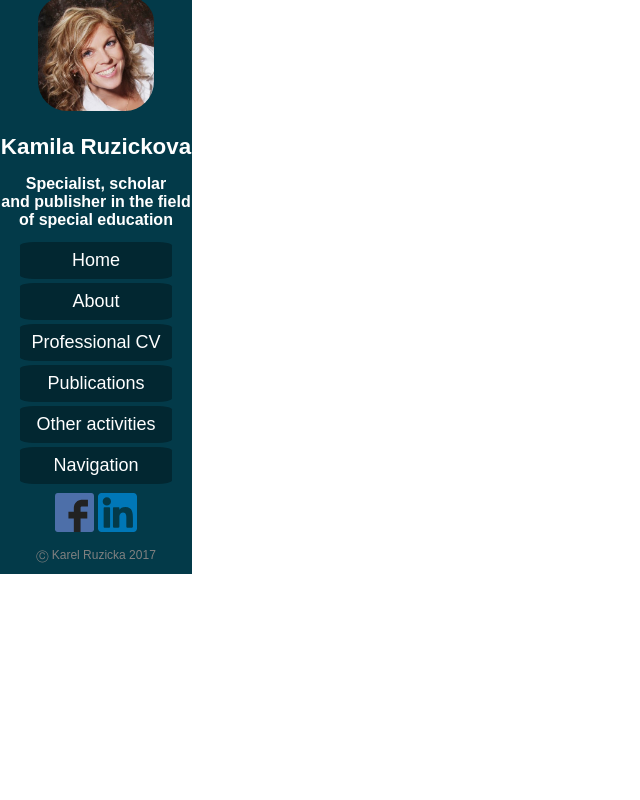
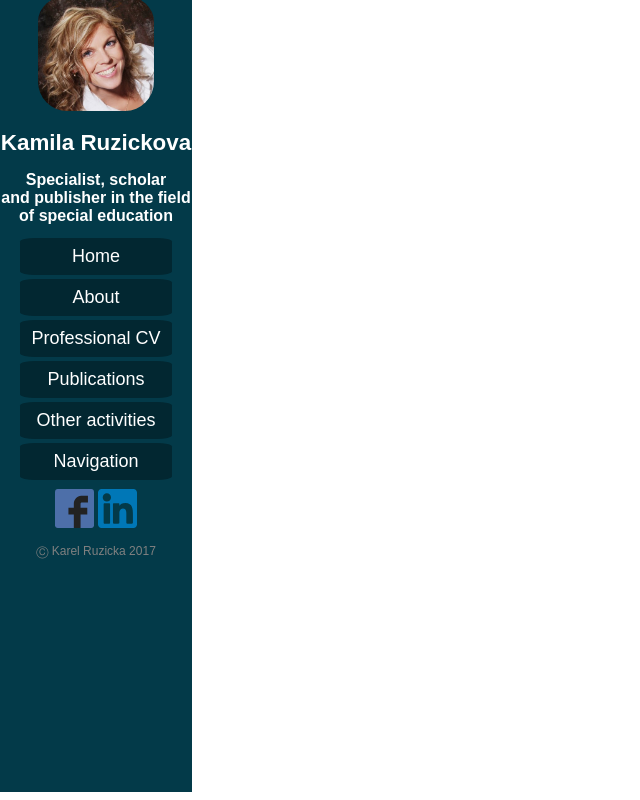
Before and after one commit to RoseITcz/Kamila-Ruzickova, a plain HTML site: page index.html in a window 1280 px wide. Shown: the whole page, without its empty margins (0-640 px from the left). Drawn offline with Linux system fonts and the light colour scheme; files that its build step writes are made by us from their sources.

Commit message:
viewheight and viewwifth change 1

```diff
--- a/index.html
+++ b/index.html
@@ -2,11 +2,11 @@
 <html lang="en">
   <head>
     <script>
-      document.getElementById("panel").style.height = (window.innerHeight*0.1);
+    /*  document.getElementById("panel").style.height = (window.innerHeight*0.1);
       || document.documentElement.clientHeight
       || document.body.clientHeight;
       alert(window.innerHeight);
-
+   */
     </script>
     <meta charset="utf-8">
     <title>Kamila Ruzickova</title>
--- a/style.css
+++ b/style.css
@@ -3,8 +3,9 @@
   position: fixed;
   overflow-y: auto;
   top:0%;
+  height: 100vh;
   min-width: 12em;
-  width: 19%;
+  width: 25vw;
   margin: -8px;
   font-family: sans-serif;
   color: white;
@@ -17,7 +18,7 @@
 }
 #main-header{
   font-size:140%;
-  padding-top:2%;
+
 }
 #main-subheader{
   font-size:100%;
```
